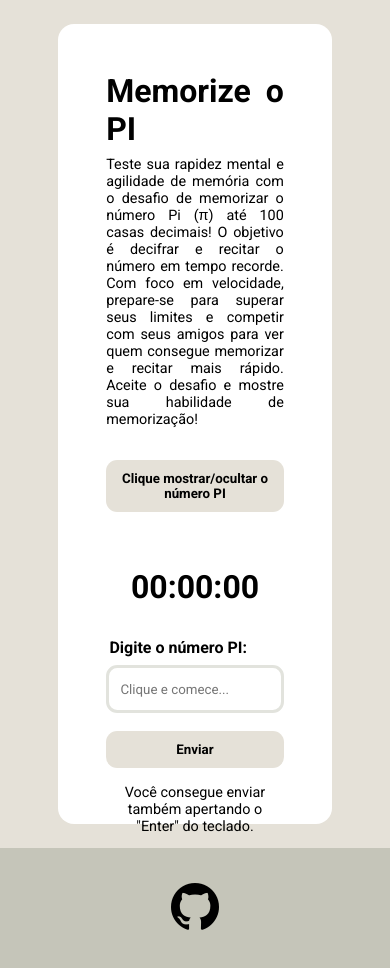
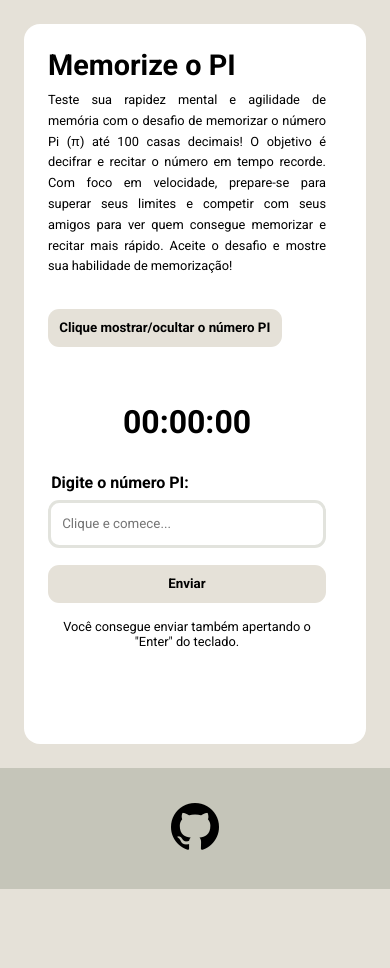
Before and after one commit to Lukiwo0/Memorizar-PI, a plain HTML site: page index.html in a window 390 px wide. After the commit the page ends 889 px from the top, so only its background shows below. Drawn offline with nearby package versions, Linux system fonts and the light colour scheme.

Commit message:
add versão para o celular

```diff
--- a/index.html
+++ b/index.html
@@ -24,6 +24,7 @@
 <body>
 
     <div class="content">
+        <div class="container">
             <main class="container-main">
                 <div class="text">
                     <h1 class="title">Memorize o PI</h1>
@@ -34,7 +35,6 @@
                         recitar mais rápido. Aceite o desafio e mostre sua habilidade de memorização!
                     </p>
                 </div>
-
                 <div class="box-info-pi">
                     <button onclick="mostrarPI()">Clique mostrar/ocultar o número PI</button>
                     <div id="number-pi" class="ocultar">
@@ -44,22 +44,19 @@
                         </p>
                     </div>
                 </div>
-
                 <div id="box-test-pi" class="box-test-pi">
                     <h1 id="timer">00:00:00</h1>
-
                     <p class="title-test">Digite o número PI:</p>
                     <input type="text" name="" id="user-pi" placeholder="Clique e comece...">
                     <br>
-
                     <div id="alert"></div>
 
                     <button id="enviarResult">Enviar</button>
                     <p class="obs-test">Você consegue enviar também apertando o "Enter" do teclado.</p>
-
                     <div id="result"></div>
                 </div>
             </main>
+        </div>
     </div>
 
     <footer id="footer-padrao" class="footer-main">
--- a/style-principal.css
+++ b/style-principal.css
@@ -38,19 +38,28 @@ body {
 
 /* Container principal */
 
+.container {
+    background-color: white;
+    padding: 3rem;
+
+    width: 80%;
+    max-width: 800px;
+    min-height: 30rem;
+    height: 45rem;
+    border-radius: 1rem;
+    overflow: hidden;
+}
+
 .container-main {
     background-color: white;
     display: flex;
     align-items: center;
     flex-direction: column;
-    padding: 3rem;
-
-    width: 80%;
-    max-width: 800px;
-    min-height: 30rem;
-    max-height: 50rem;
-
-    border-radius: 1rem;
+    padding-right: 1rem;
+    width: 100%;
+    height: 100%;
+    max-height: auto;
+    overflow: auto;
 }
 
 .text {
@@ -207,3 +216,35 @@ body {
 .bi:hover {
     color: var(--gray);
 }
+
+
+@media (max-width: 800px) {
+
+    .container {
+        width: 100%;
+        padding: 1.5rem;
+    }
+
+    .text {
+
+        margin-bottom: 2rem;
+    }
+
+    .text > h1 {
+        font-size: 1.8rem;
+    }
+
+    .text > p {
+        font-size: .8rem;
+        line-height: 1.3rem;
+    }
+
+    #alert {
+        font-size: .8rem;
+    }
+
+    .obs-test {
+        padding: 0 .5rem;
+        font-size: .8rem;
+    }
+}
```
Lines whose indentation alone changed are shown as unchanged.
